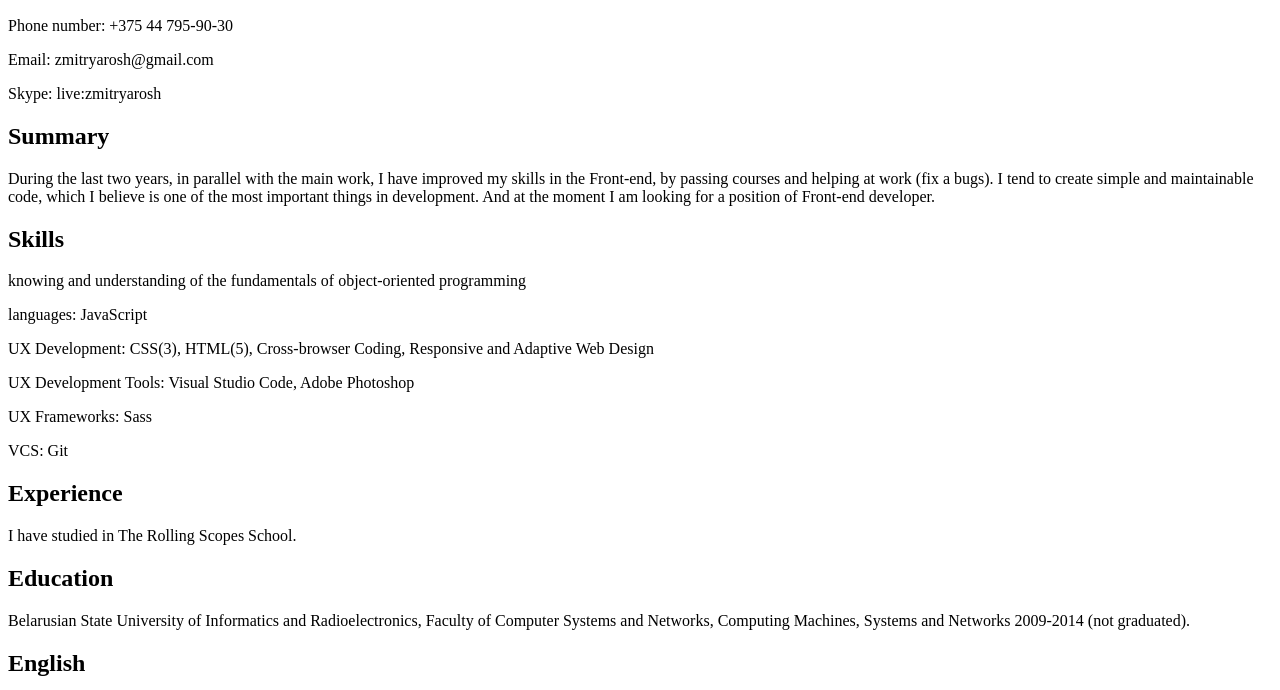
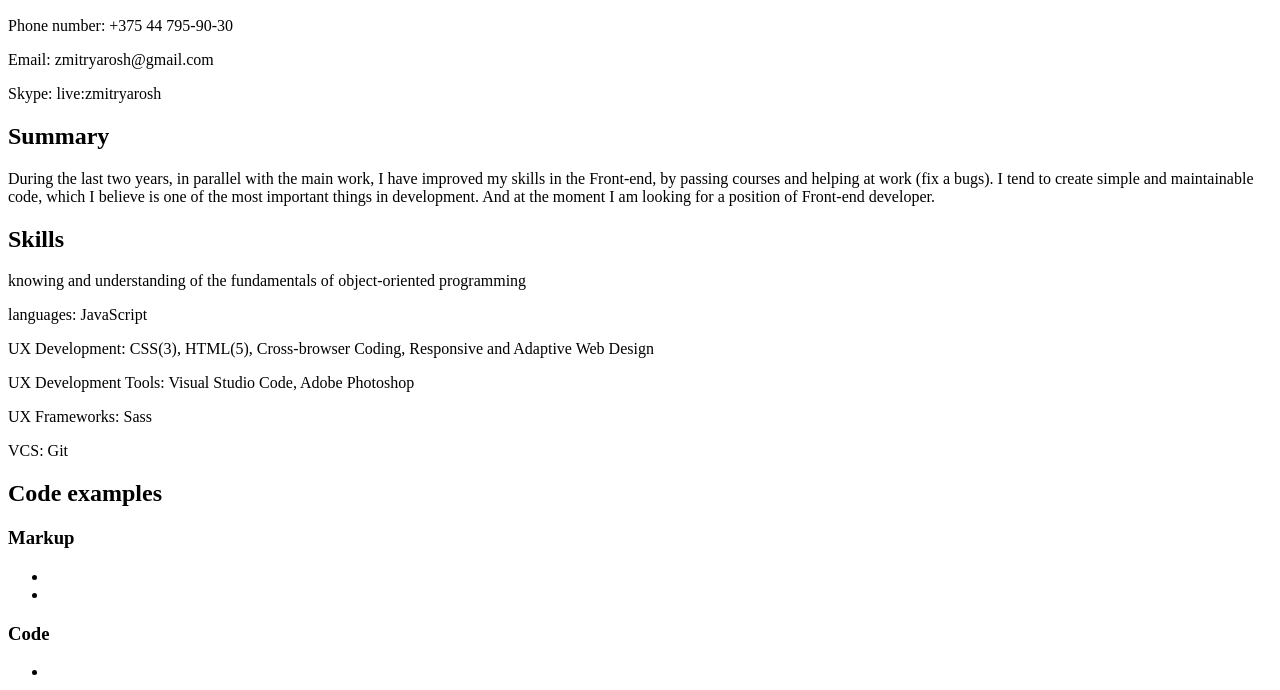
Before and after one commit to zm1try/rsschool-codejam1-cv, a plain HTML site: page index.html in a window 1280 px wide. Shown: the part 110-800 px from the top of the page. Drawn offline with Linux system fonts and the light colour scheme.

Commit message:
feat: add content to code-examples section in index.html

```diff
--- a/index.html
+++ b/index.html
@@ -30,7 +30,18 @@
             <p>UX Frameworks: Sass</p>
             <p>VCS: Git</p>
         </section>
-        <section class="code-examples"></section>
+        <section class="code-examples">
+            <h2>Code examples</h2>
+            <h3>Markup</h3>
+            <ul>
+                <li><a href="https://github.com/zm1try/markup-1"></a></li>
+                <li><a href="https://github.com/zm1try/ccs-recipes-and-layouts"></a></li>
+            </ul>
+            <h3>Code</h3>
+            <ul>
+                <li><a href="https://github.com/zm1try/match-match-game"></a></li>
+            </ul>
+        </section>
         <section class="experience">
             <h2>Experience</h2>
             <p>I have studied in The Rolling Scopes School.</p>
```
